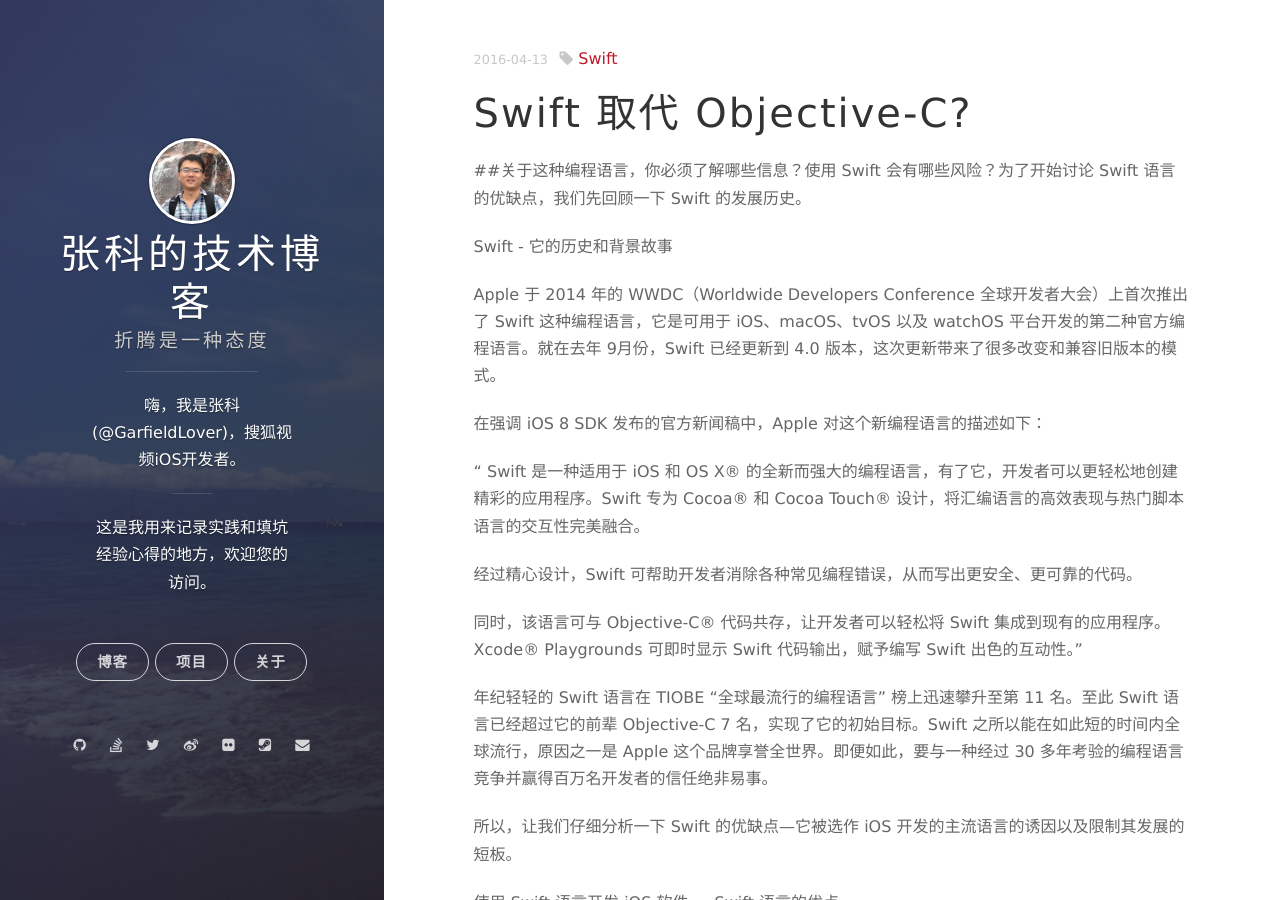
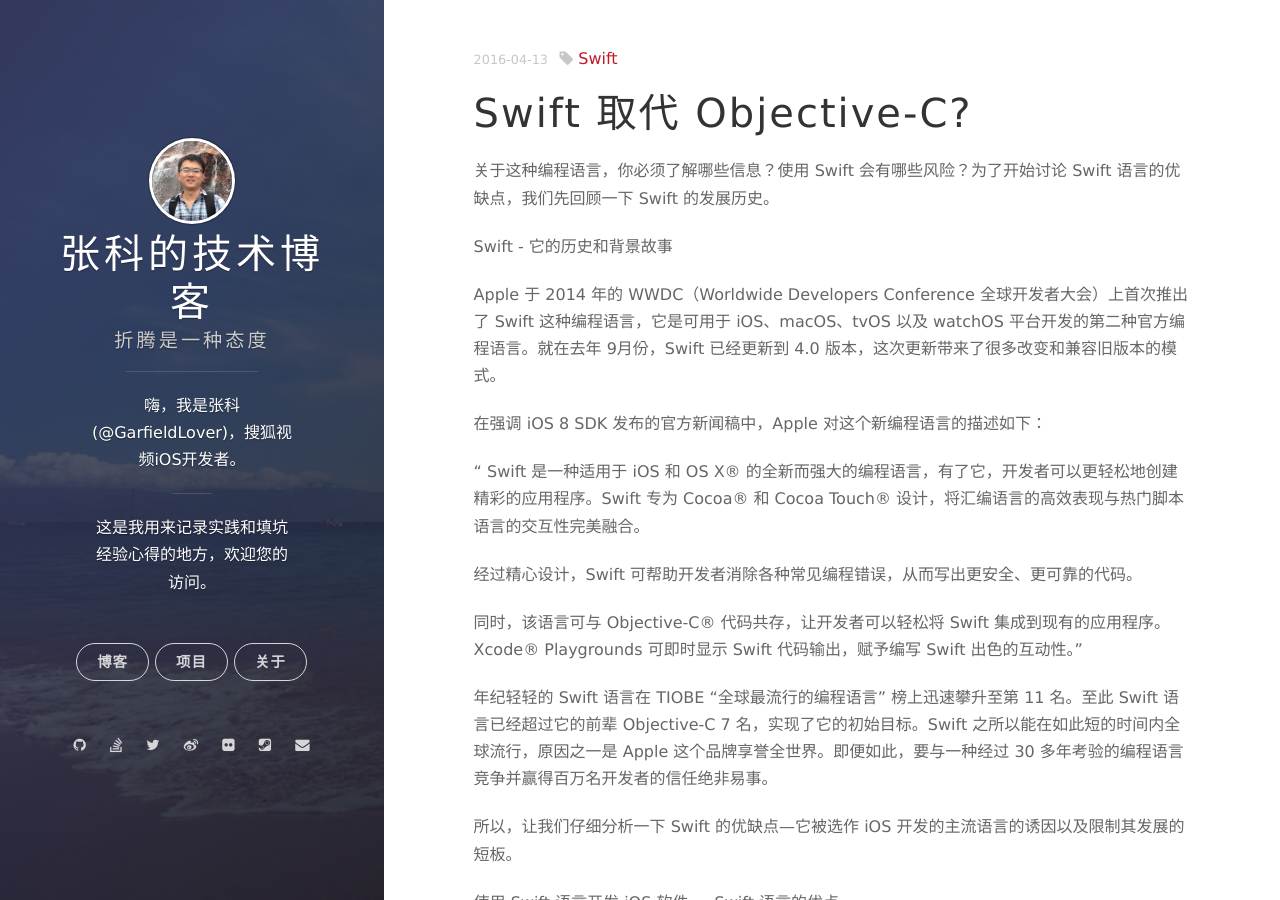
Before and after one commit to tiandiwo9/tiandiwo9.github.io, a Jekyll site: the page built from _posts/2016-8-13-Swift 取代 Objective-C? .md, in a window 1280 px wide and 900 px high. Built offline with Jekyll 4.4.1, drawn with Linux system fonts in a browser that asks for light colours; nearby versions of some CDN libraries; comment, search, counter and statistics services are not loaded.

```diff
--- a/_posts/2016-8-13-Swift 取代 Objective-C? .md
+++ b/_posts/2016-8-13-Swift 取代 Objective-C? .md
@@ -6,7 +6,7 @@ tags: [Swift]
 ---
 
 
-##关于这种编程语言，你必须了解哪些信息？使用 Swift 会有哪些风险？为了开始讨论 Swift 语言的优缺点，我们先回顾一下 Swift 的发展历史。
+关于这种编程语言，你必须了解哪些信息？使用 Swift 会有哪些风险？为了开始讨论 Swift 语言的优缺点，我们先回顾一下 Swift 的发展历史。
 
 Swift - 它的历史和背景故事
 
```
